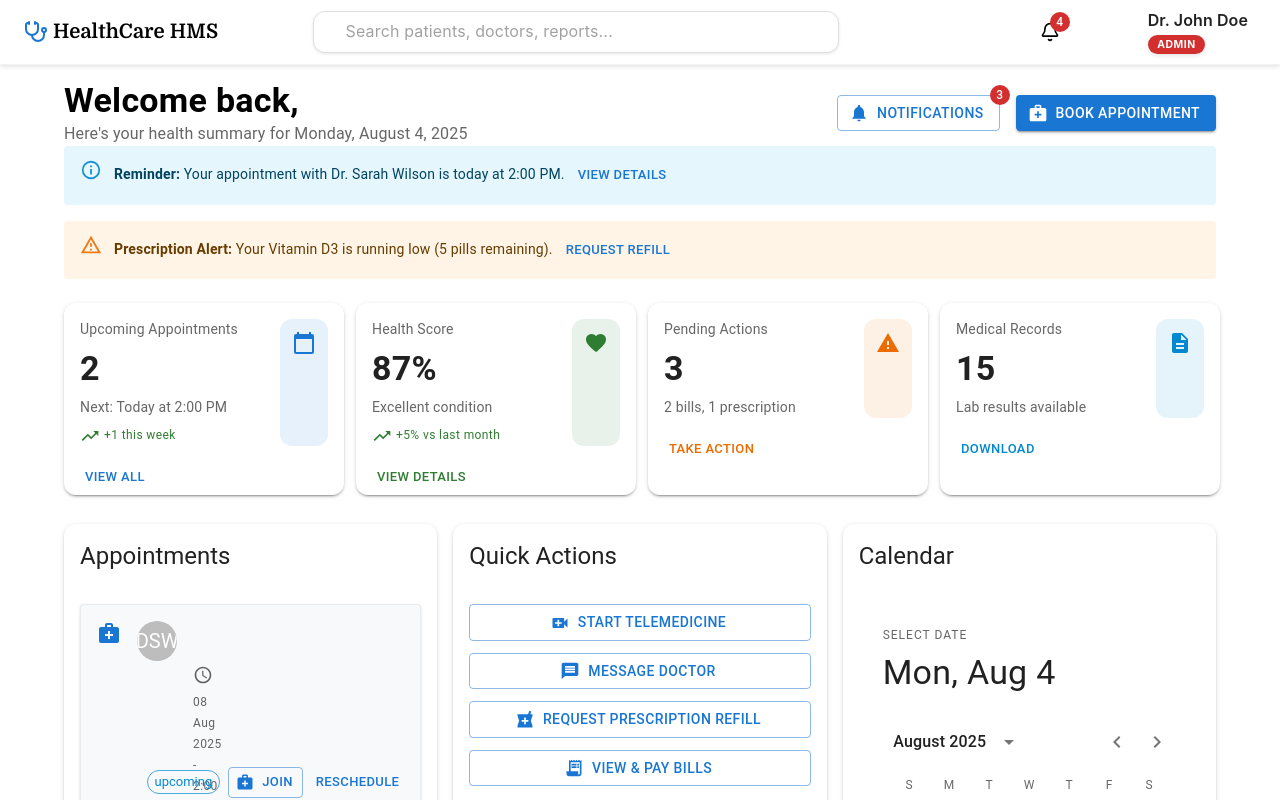
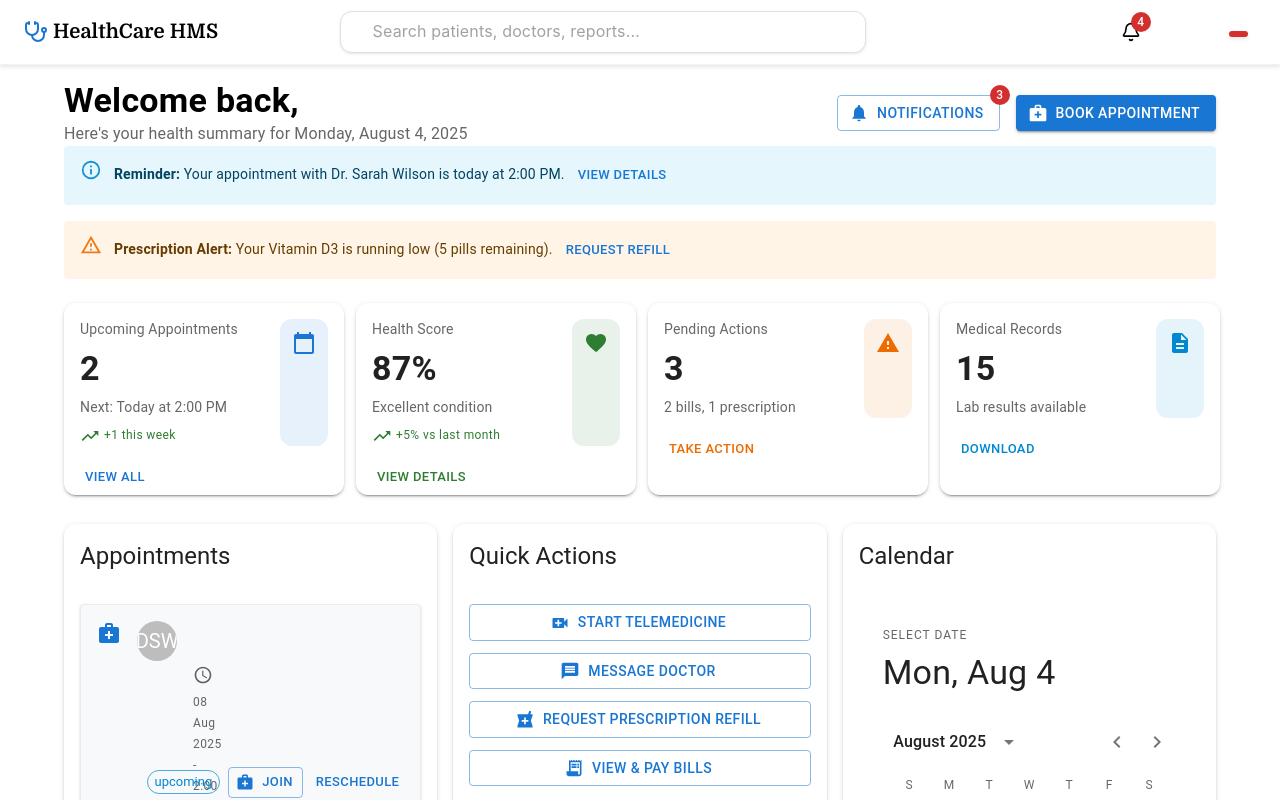
Before and after one commit to dipinrz/HMS-TEAM, a React (Vite) app in the folder frontend/: page /patient in a window 1280 px wide. Shown: the top 800 px of the page. Built offline with nearby package versions, Linux system fonts and the light colour scheme; some icons are missing; a web font is replaced by a local one.

Commit message:
set user name,role and logout function in navebar

```diff
--- a/frontend/src/components/NavBar.tsx
+++ b/frontend/src/components/NavBar.tsx
@@ -21,6 +21,7 @@ import SearchIcon from "@mui/icons-material/Search";
 import AccountCircle from "@mui/icons-material/AccountCircle";
 import MenuIcon from "@mui/icons-material/Menu";
 import { Bell, Stethoscope } from "lucide-react";
+import { useAuthStore } from "../store/useAuthStore";
 
 function Navbar() {
   const [anchorEl, setAnchorEl] = React.useState<null | HTMLElement>(null);
@@ -28,6 +29,7 @@ function Navbar() {
   const userRole = "admin";
   const theme = useTheme();
   const isSmallScreen = useMediaQuery(theme.breakpoints.down("sm"));
+  const {user,logout}=useAuthStore()
 
   const handleMenu = (event: React.MouseEvent<HTMLElement>) => {
     setAnchorEl(event.currentTarget);
@@ -36,7 +38,9 @@ function Navbar() {
   const handleClose = () => {
     setAnchorEl(null);
   };
-
+  const handleLogout=()=>{
+    logout();
+  }
   const handleDrawerToggle = () => {
     setMobileOpen(!mobileOpen);
   };
@@ -272,7 +276,7 @@ function Navbar() {
                       letterSpacing: 0.1,
                     }}
                   >
-                    Dr. John Doe
+                    {user?.first_name}
                   </Typography>
                   <Box
                     sx={{
@@ -300,7 +304,7 @@ function Navbar() {
                       },
                     }}
                   >
-                    {userRole}
+                    {user?.role}
                   </Box>
                 </Box>
               </Box>
@@ -326,7 +330,7 @@ function Navbar() {
           >
             <MenuItem onClick={handleClose}>Profile</MenuItem>
             <MenuItem onClick={handleClose}>Settings</MenuItem>
-            <MenuItem onClick={handleClose}>Logout</MenuItem>
+            <MenuItem onClick={handleLogout}>Logout</MenuItem>
           </Menu>
         </Toolbar>
       </AppBar>
--- a/frontend/src/pages/Auth/RegisterPage.tsx
+++ b/frontend/src/pages/Auth/RegisterPage.tsx
@@ -262,7 +262,7 @@ const RegisterPage: React.FC = () => {
 
               <Typography variant="body2" textAlign="center" mt={3}>
                 Already have an account?{" "}
-                <MuiLink component={Link} to="/login">
+                <MuiLink component={Link} to="/ ">
                   Sign In
                 </MuiLink>
               </Typography>
--- a/frontend/src/store/useAuthStore.ts
+++ b/frontend/src/store/useAuthStore.ts
@@ -75,5 +75,6 @@ export const useAuthStore = create<AuthState>((set) => ({
   logout: () => {
     localStorage.removeItem("authUser");
     set({ user: null });
+    window.location.href='/';
   },
 }));
```
